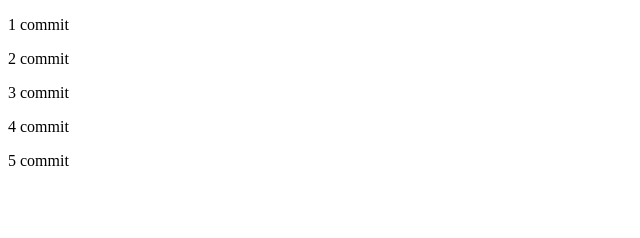
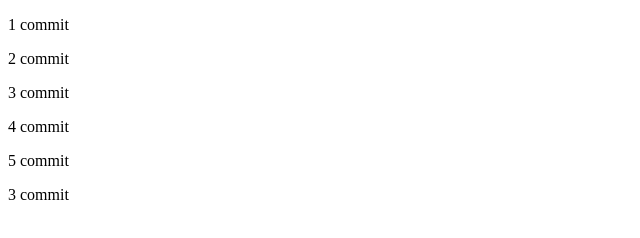
Before and after one commit to SergioA3728/pagina_martes_3, a plain HTML site: page index.html in a window 1280 px wide. Shown: the full height of the page, 0-640 px from the left. Drawn offline with Linux system fonts and the light colour scheme.

Commit message:
8 commit

```diff
--- a/index.html
+++ b/index.html
@@ -11,5 +11,6 @@
     <p>3 commit</p>
     <p>4 commit</p>
     <p>5 commit</p>
+    <p>3 commit</p>
 </body>
 </html>
```
